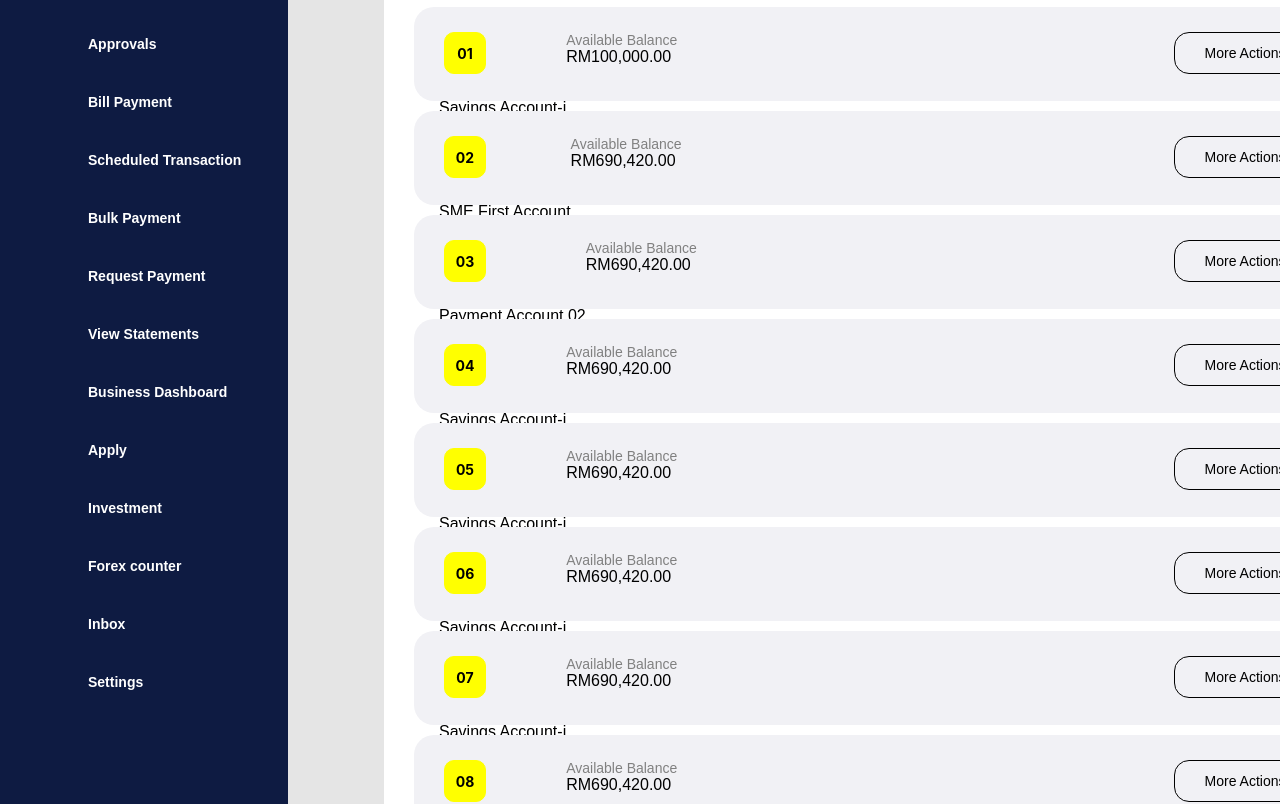
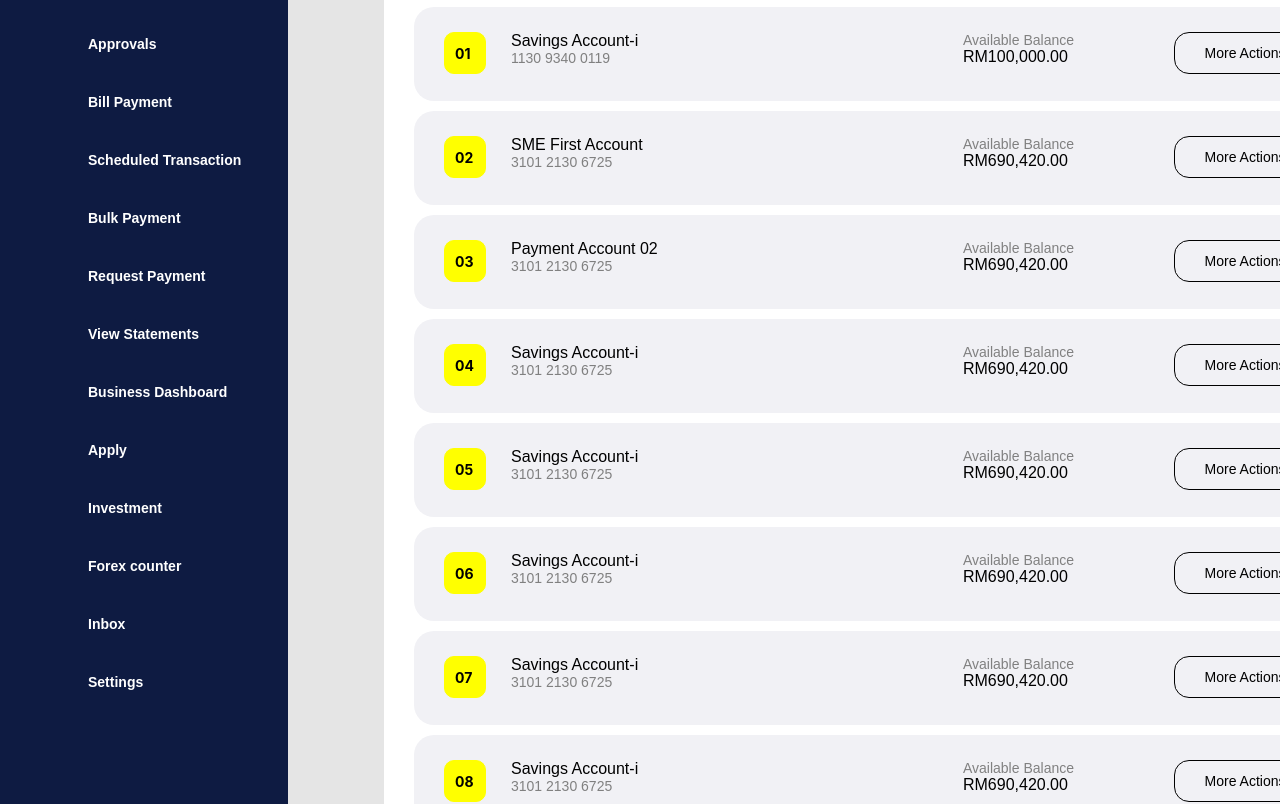
Before and after one commit to JulieAnneRose96/M2uBiz-Demo, a React (Create React App) app: page / in a window 1280 px wide. Shown: the part 200-1004 px from the top of the page. Built offline with nearby package versions, Linux system fonts and the light colour scheme.

Commit message:
alignment

```diff
--- a/src/App.css
+++ b/src/App.css
@@ -1,7 +1,7 @@
 .background{
   background-color: #E5E5E5;
   /* width: 1440px; */
-  height: 1769px;
+  height: 3500px;
 
 }
 
--- a/src/components/businessAccount.js
+++ b/src/components/businessAccount.js
@@ -20,7 +20,7 @@ const businessAccs = () => {
                 <div className='BA-subContainer2'>
                     <div>
                         <div className='icons'>
-                            <div>01</div>
+                            <div className='iconContent'>01</div>
                             </div>
                     </div>
                     <div className='contentContainer1'>
@@ -45,7 +45,7 @@ const businessAccs = () => {
                 <div className='BA-subContainer2'>
                         <div>
                             <div className='icons'>
-                                <div>02</div>
+                            <div className='iconContent'>02</div>
                             </div>
                         </div>
                         <div className='contentContainer1'>
@@ -69,7 +69,7 @@ const businessAccs = () => {
                 <div className='BA-subContainer2'>
                     <div>
                         <div className='icons'>
-                        <div>03</div>
+                        <div className='iconContent'>03</div>
                         </div>
                     </div>
                     <div className='contentContainer1'>
@@ -93,7 +93,7 @@ const businessAccs = () => {
                 <div className='BA-subContainer2'>
                         <div>
                             <div className='icons'>
-                            <div>04</div>
+                            <div className='iconContent'>04</div>
                             </div>
                         </div>
                         <div className='contentContainer1'>
@@ -117,7 +117,7 @@ const businessAccs = () => {
                 <div className='BA-subContainer2'>
                         <div>
                             <div className='icons'>
-                                <div>05</div>
+                            <div className='iconContent'>05</div>
                             </div>
                         </div>
                         <div className='contentContainer1'>
@@ -141,7 +141,7 @@ const businessAccs = () => {
                 <div className='BA-subContainer2'>
                     <div>
                         <div className='icons'>
-                            <div>06</div>
+                        <div className='iconContent'>06</div>
                         </div>
                     </div>
                     <div className='contentContainer1'>
@@ -165,7 +165,7 @@ const businessAccs = () => {
                 <div className='BA-subContainer2'>
                     <div>
                         <div className='icons'>
-                            <div>07</div>
+                        <div className='iconContent'>07</div>
                         </div>
                     </div>
                     <div className='contentContainer1'>
@@ -188,7 +188,7 @@ const businessAccs = () => {
                 <div className='BA-subContainer2'>
                     <div>
                         <div className='icons'>
-                            <div>08</div>
+                        <div className='iconContent'>08</div>
                         </div>
                     </div>
                     <div className='contentContainer1'>
@@ -211,7 +211,7 @@ const businessAccs = () => {
                 <div className='BA-subContainer2'>
                     <div>
                         <div className='icons'>
-                            <div>09</div>
+                        <div className='iconContent'>09</div>
                         </div>
                     </div>
                     <div className='contentContainer1'>
@@ -234,7 +234,7 @@ const businessAccs = () => {
                 <div className='BA-subContainer2'>
                     <div>
                         <div className='icons'>
-                            <div>10</div>
+                        <div className='iconContent'>10</div>
                         </div>
                     </div>
                     <div className='contentContainer1'>
--- a/src/styles/businessAccs.css
+++ b/src/styles/businessAccs.css
@@ -54,14 +54,15 @@ width: 982px;
 border-radius: 20px;
 }
 
-.BA-subContainer :nth-child(2) {
+.BA-subContainer :nth-child(1) {
 	margin-right: auto; /*applied only to the right*/
 }
 
 .BA-subContainer2 {
     display: flex;
-    flex-direction: column;
+    flex-direction: row;
 }
+
 
 .icons {
 border: 1px solid yellow;
@@ -76,6 +77,10 @@ margin-top: 25px;
 font-size: 14px;
 align-items: center;
 margin-left: 30px;
+}
+
+.iconContent {
+    margin-left: 10px;
 }
 
 .icons :nth-child(1) {
@@ -143,7 +148,7 @@ font-size: 14px;
     display: flex;
     flex-direction: column;
     width: 375px;
-    height: 2900px;
+    height: 1850px;
     }
 
     .BA-title{
--- a/src/styles/featuredServices.css
+++ b/src/styles/featuredServices.css
@@ -95,7 +95,7 @@ align-self: center;
 @media (max-width: 375px) {
     .FS-pageContainer {
         Width: 375px;
-        Height: 386px;
+        Height: 1400px;
     }
 
     .FS-title2 {
--- a/src/styles/sideBar.css
+++ b/src/styles/sideBar.css
@@ -59,8 +59,24 @@ margin-left: 88px;
 width: 167px;
 }
 
-/* .SB-icon{
-    margin-top: 42px;
-    width: 16px;
-    height: 20px;
-} */
+@media (max-width: 375px) {
+
+    .SB-mainContainer {
+        Width: 375px;
+        Height: 70px;
+    }
+
+    .logo {
+        margin-top: 22px;
+        margin-left: 95px;
+    }
+
+   .SB-subContainer {
+       display: none;
+   }
+
+   .SB-subContainer2 {
+    display: none;
+   }
+
+  }
```
